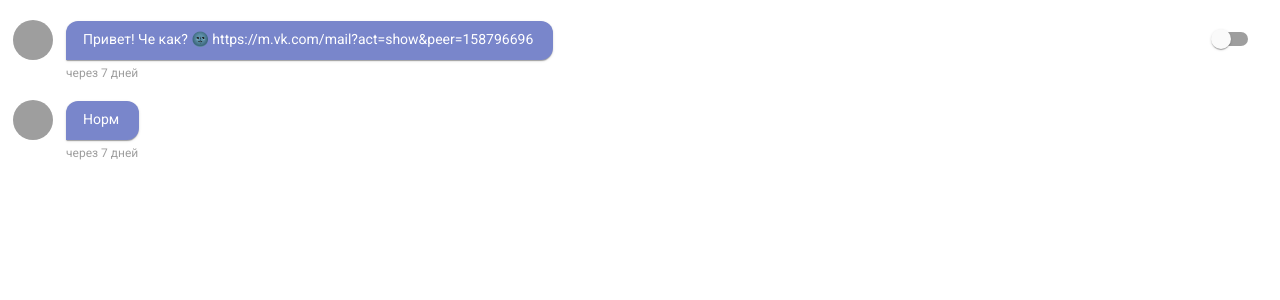
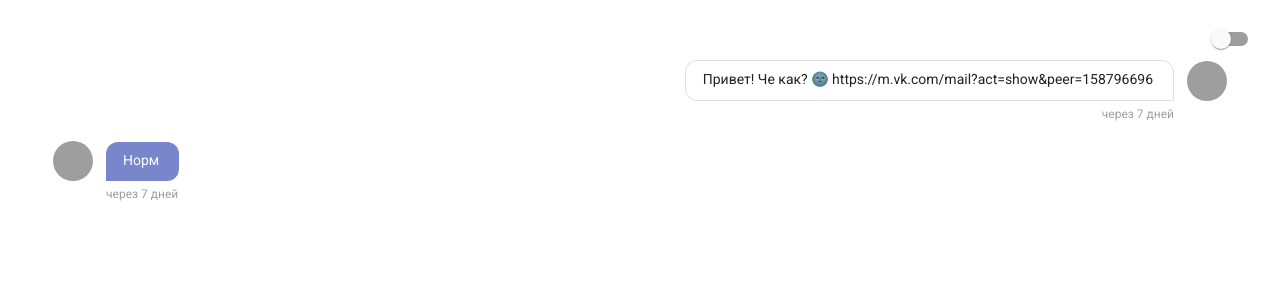
Before and after one commit to nikay666/-chat-on-reactjs, a React (Create React App) app: page / in a window 1280 px wide. Shown: the top 300 px of the page. Built offline with nearby package versions, Linux system fonts and the light colour scheme; grey boxes are pictures that could not be loaded.

Commit message:
Add: styles for my message; remove: shadow for messages

```diff
--- a/src/components/Message/Message.jsx
+++ b/src/components/Message/Message.jsx
@@ -12,7 +12,11 @@ const useStyles = makeStyles({
     bubble: theme => ({
         backgroundColor:  theme.palette.primary.light,
         color: theme.palette.primary.contrastText,
-        boxShadow: theme.shadows[1]
+    }),
+    bubbleMe: theme => ({
+        backgroundColor:  theme.palette.background.paper,
+        color: theme.palette.text.primary,
+        border: `1px solid ${theme.palette.grey[300]}`
     }),
     date: theme => ({
         color: theme.palette.text.hint
@@ -34,7 +38,9 @@ const Message = ({avatar, user = {}, text, date, isMe}) => {
                 title={user.name}
             />
           <div className="message__content">
-              <div className={classNames('message__bubble', classes.bubble)} >
+              <div
+                className={classNames('message__bubble', classes.bubble, {[`${classes.bubbleMe}`]: isMe })}
+                >
                 <p className="message__text">{text}</p>
               </div>
               <span className={classNames("message__date", classes.date)}>{formatDistanceToNow(date, {addSuffix: true, locale: ru })}</span>
--- a/src/components/Message/Message.scss
+++ b/src/components/Message/Message.scss
@@ -1,6 +1,8 @@
 $mr_avatar: 13px;
 
 .message{
+    $self: &;
+
     display: flex;
     align-items: flex-end;
     margin: 20px 0;
@@ -8,7 +10,6 @@ $mr_avatar: 13px;
     &__avatar{
         margin-left: $mr_avatar;
         margin-right: $mr_avatar;
-
     }
 
     &__content{
@@ -39,4 +40,17 @@ $mr_avatar: 13px;
         font-weight: normal;
         text-align: left;
     }
+
+    &--isme{
+        flex-direction: row-reverse;
+
+        #{$self}__bubble{
+            border-radius: 12px 12px 0px 12px;
+        }
+        #{$self}__date{
+            right: 0;
+            left: auto;
+        }
+
+    }
 }
--- a/src/pages/Home/Home.scss
+++ b/src/pages/Home/Home.scss
@@ -10,6 +10,7 @@
         height: 100%;
         display: flex;
         flex-direction: column;
+        padding: 40px;
 
     }
 }
```
